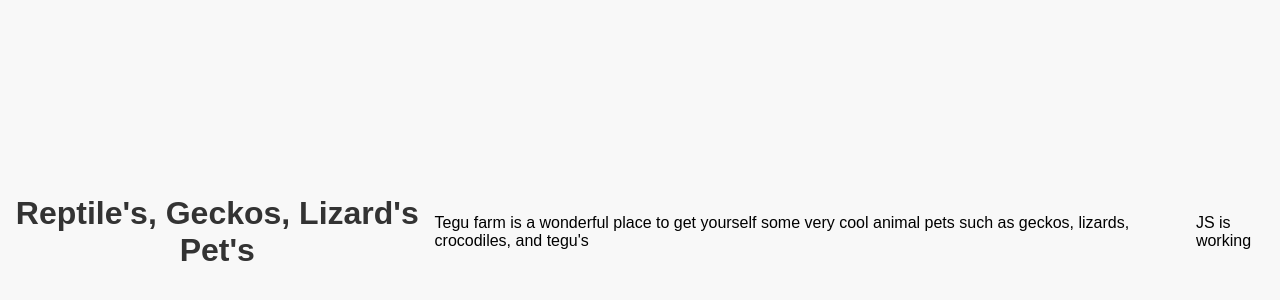
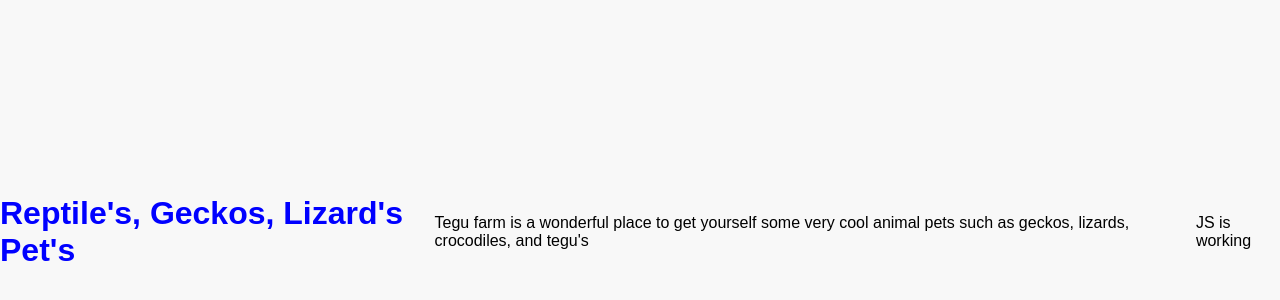
Before and after one commit to TomNeverSleeps/Tegufarm, a plain HTML site: page index.html in a window 1280 px wide. Shown: the part 168-468 px from the top of the page. Drawn offline with Linux system fonts and the light colour scheme.

Commit message:
Change h1 color to blue and remove text-align

```diff
--- a/style.css
+++ b/style.css
@@ -12,6 +12,5 @@ title {
   font-family: Bold-Italic;
 }
 h1 {
-  color: #333;
-  text-align: center;
+  color: blue;
 }
```
